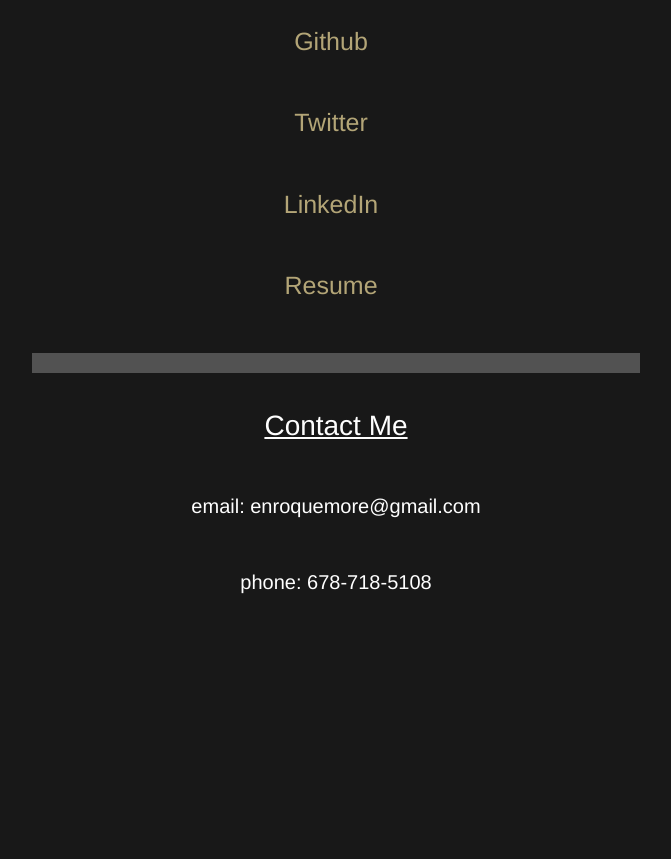
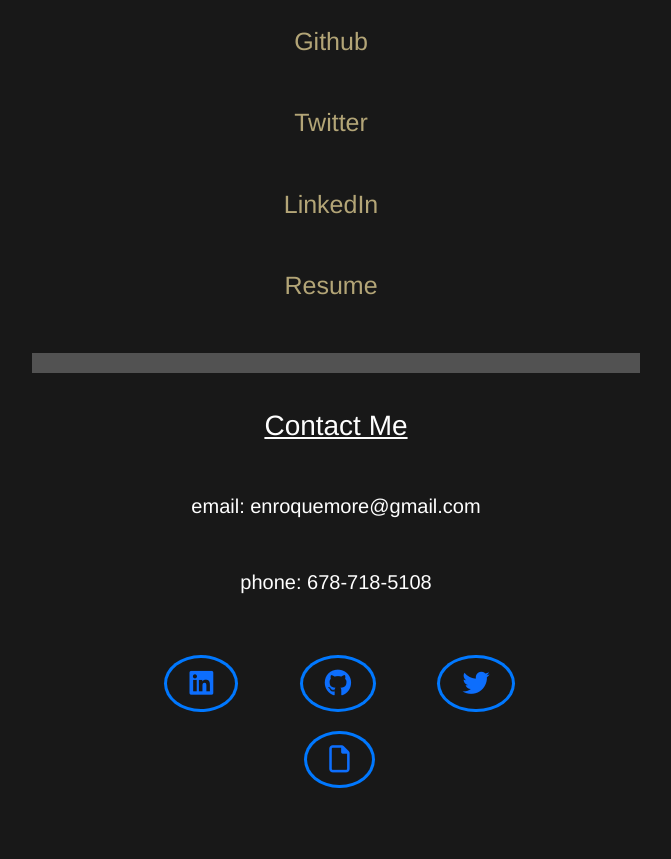
Before and after one commit to ricapi96/updated-portfolio3, a plain HTML site: page index.html in a window 1280 px wide. Shown: the part 1003-1862 px from the top of the page, without its empty margins (304-975 px from the left). Before the commit the page ends 1625 px from the top, so only its background shows below. Drawn offline with nearby package versions, Linux system fonts and the light colour scheme.

Commit message:
added font awesome icons

```diff
--- a/index.html
+++ b/index.html
@@ -4,6 +4,9 @@
     <meta charset="UTF-8" />
     <meta http-equiv="X-UA-Compatible" content="IE=edge" />
     <meta name="viewport" content="width=device-width, initial-scale=1.0" />
+    <!-- Font Awesome -->
+    <script src="https://kit.fontawesome.com/5cea0211de.js" crossorigin="anonymous"></script>
+
     <link
       href="https://cdn.jsdelivr.net/npm/bootstrap@5.0.1/dist/css/bootstrap.min.css"
       rel="stylesheet"
@@ -90,6 +93,34 @@
       <h5>email: enroquemore@gmail.com</h5>
       <br />
       <h5>phone: 678-718-5108</h5>
+      <div class="socials">
+        <ul>
+          <li>
+            <a href=""
+              ><span class="ico-circle"
+                ><i class="fab fa-linkedin"></i></span
+            ></a>
+          </li>
+          <li>
+            <a href=""
+              ><span class="ico-circle"
+                ><i class="fab fa-github"></i></span
+            ></a>
+          </li>
+          <li>
+            <a href=""
+              ><span class="ico-circle"
+                ><i class="fab fa-twitter"></i></span
+            ></a>
+          </li>
+          <li>
+            <a href=""
+              ><span class="ico-circle"
+                ><i class="far fa-file"></i></span
+            ></a>
+          </li>
+        </ul>
+      </div>
     </section>
 
     <script src="script.js"></script>
--- a/styles.css
+++ b/styles.css
@@ -40,3 +40,30 @@ h2 {
     margin:20px 0;
   }
 }
+
+/*------/ Socials /------*/
+.socials {
+  padding: 1.5rem 0;
+}
+
+.socials ul li {
+  display: inline-block;
+}
+
+.socials .ico-circle {
+  height: 40px;
+  width: 40px;
+  font-size: 1.7rem;
+  border-radius: 50%;
+  line-height: 1.4;
+  margin: 0 15px 0 0;
+  box-shadow: 0 0 0 3px #0078ff;
+  transition: all 500ms ease;
+}
+
+.socials .ico-circle:hover {
+  background-color: #0078ff;
+  color: #fff;
+  box-shadow: 0 0 0 3px #cde1f8;
+  transition: all 500ms ease;
+}
```
